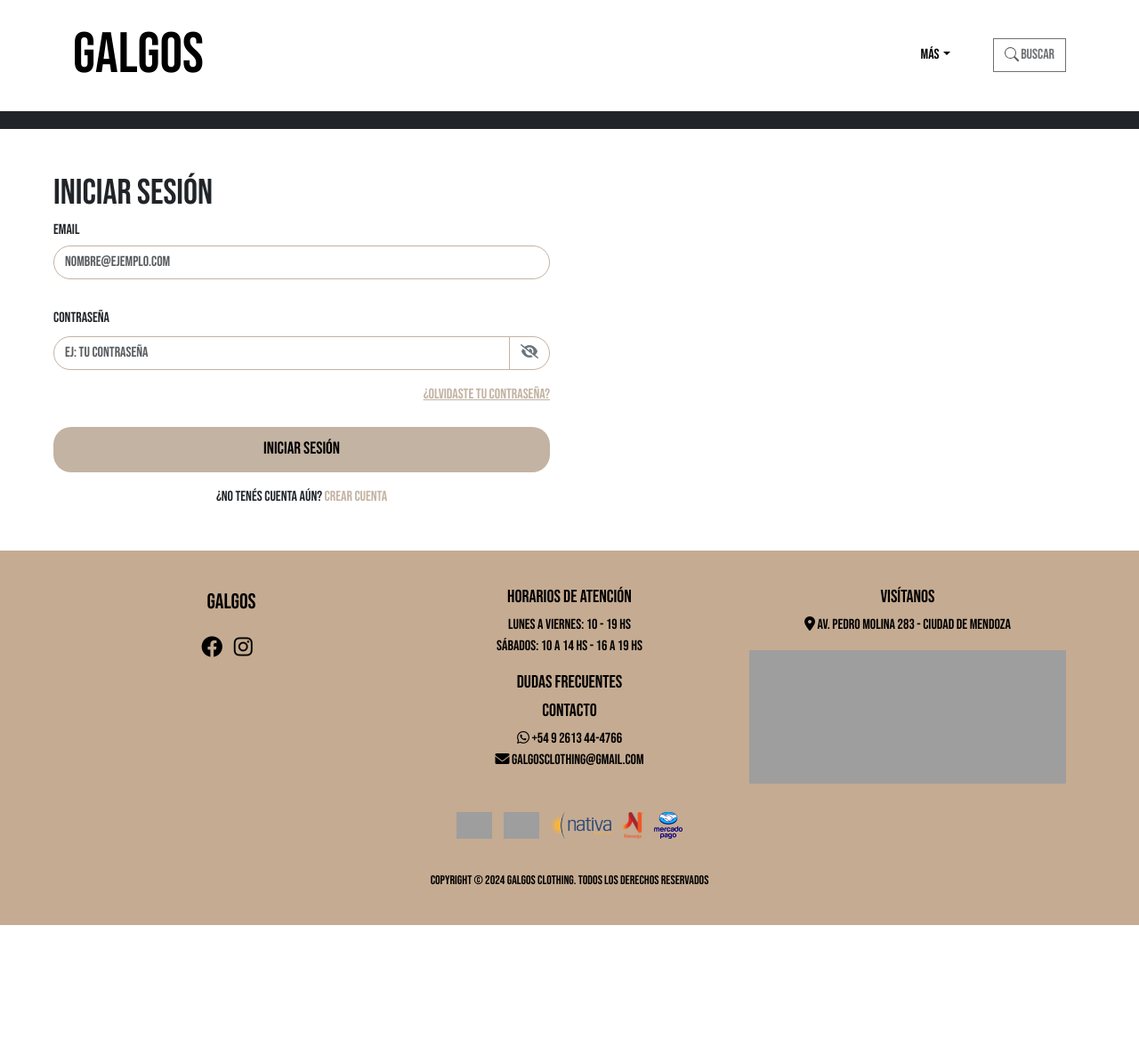
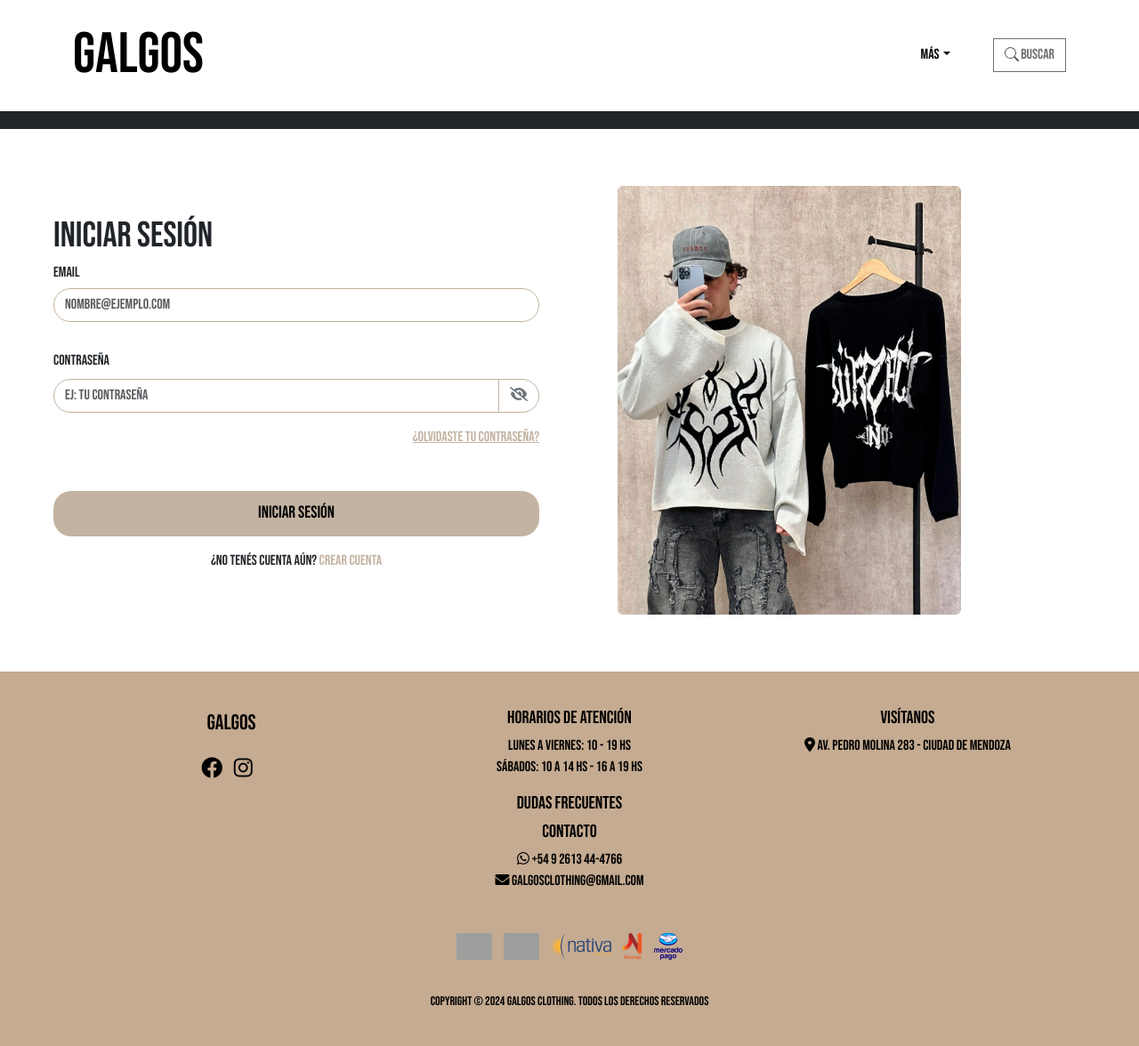
Before and after one commit to floradaro/railway2.0, a Flask app: page /login in a window 1280 px wide. Shown: the whole page at 89% size. Before the commit the page ends 1040 px from the top, so only its background shows below. Run offline with Flask 3, Linux system fonts and the light colour scheme; some libraries are stand-ins or nearby versions; grey boxes are pictures that could not be loaded.

Commit message:
Se agregan fotos a login y signup

```diff
--- a/templates/login.html
+++ b/templates/login.html
@@ -79,17 +79,18 @@
     </header>
 
     <main>
-        <section class="container m-5 ">
+        <section class="container m-5">
+            <div class="row"> <!-- Añadido el div row para contener las columnas -->
+                <div class="col-12 col-md-6">
                     <form id="loginForm" method="POST" action="/login">
-                <div class="col-9 col-md-6 col-lg-6">
-                    <h1 class="mb-2">Iniciar Sesión</h1>
+                        <h1 class="mb-2 mt-5">Iniciar Sesión</h1>
                         <div class="pb-4">
                             <h6>Email</h6>
                             <input type="email" class="form-control mb-2 input" id="email" name="email"
                                 placeholder="nombre@ejemplo.com" required />
                         </div>
                         <label for="password" class="form-label">CONTRASEÑA</label>
-                    <div class="mb-4">
+                        <div class="mb-5">
                             <div class="input-group mb-2">
                                 <input type="password" class="form-control input mb-2" id="password" name="password"
                                     placeholder="Ej: tu contraseña" required>
@@ -111,11 +112,20 @@
                             </button>
                         </div>
                         <p class="mt-3 text-center">
-                        ¿No tenés cuenta aún? <a href="./signup" class="text-decoration-none register-link title3">Crear
+                            ¿No tenés cuenta aún? <a href="./signup"
+                                class="text-decoration-none register-link title3">Crear
                                 Cuenta</a>
                         </p>
+                    </form>
                 </div>
-            </form>
+                <div class="col-12 col-md-6 d-flex align-items-center justify-content-center">
+                    <div class="p-3">
+                        <!-- Aquí va tu imagen -->
+                        <img src="../static/assets/img/5.jpg" alt="Imagen de contacto"
+                            class="w-75 ms-5 img-fluid rounded">
+                    </div>
+                </div>
+            </div>
         </section>
     </main>
     <footer class="footer">
```
Also changed, not shown: templates/signup.html (+14 -5 lines). Lines whose indentation alone changed are shown as unchanged.
